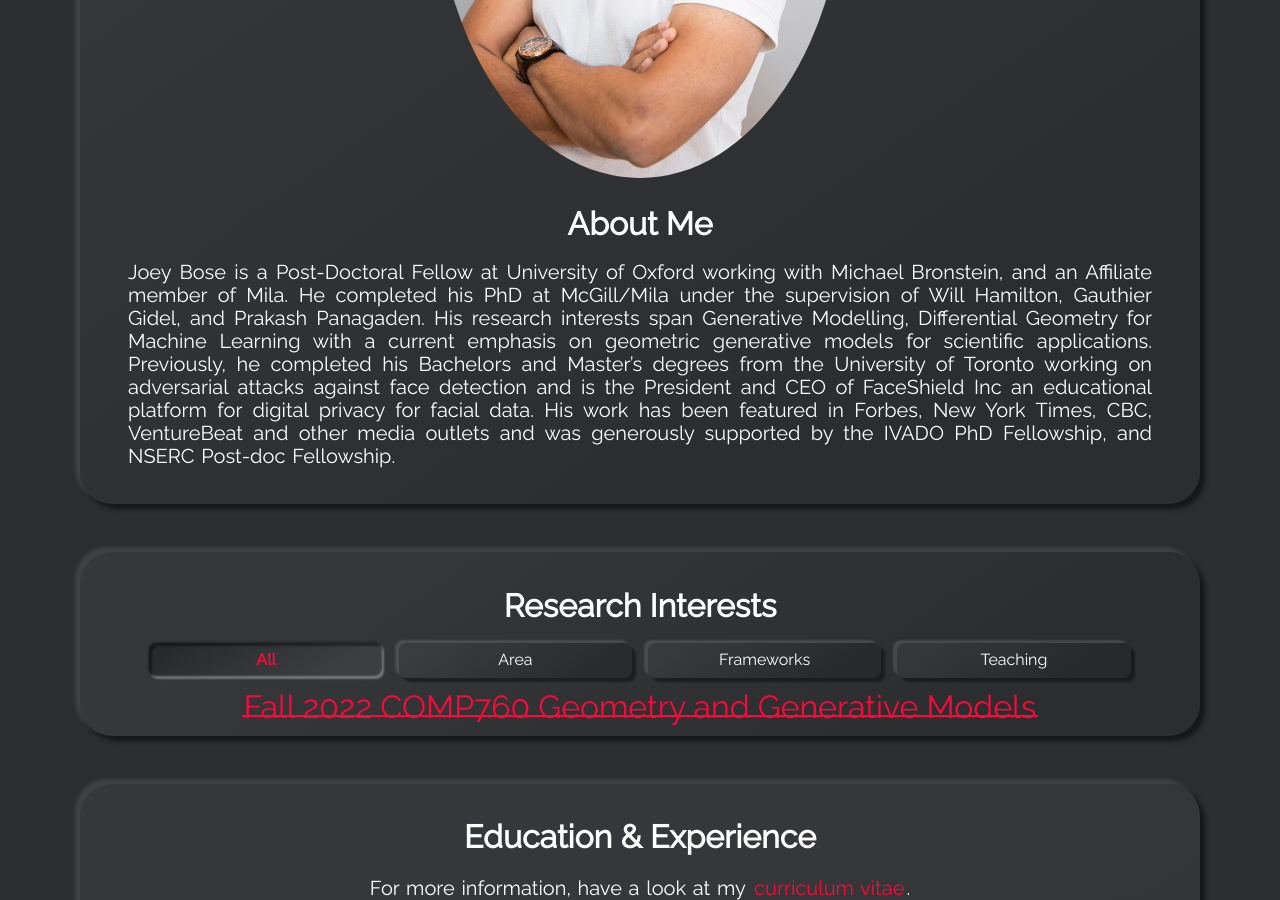
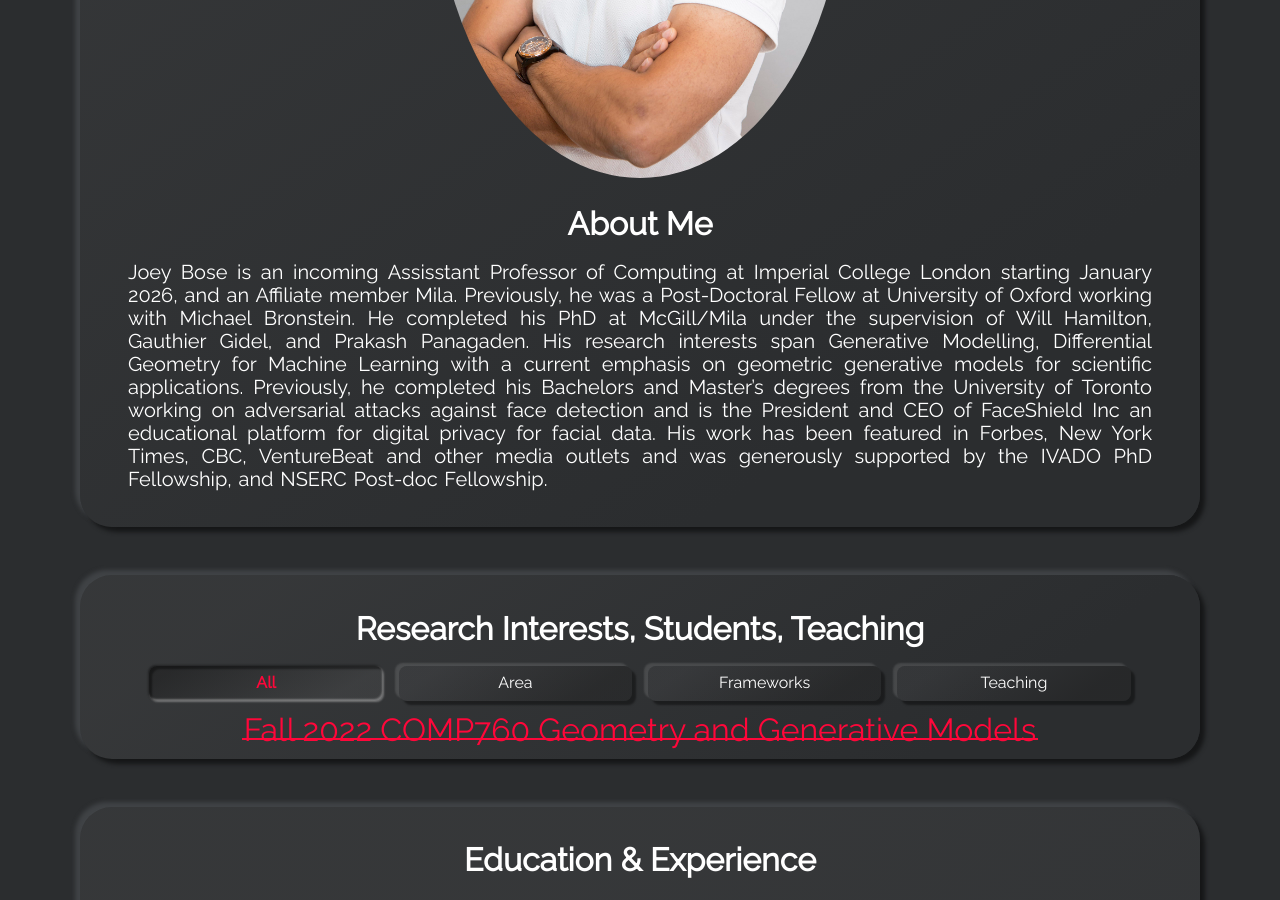
Before and after one commit to joeybose/joeybose.github.io, a Jekyll site: the page built from index.html, in a window 1280 px wide and 900 px high, scrolled down 1520 px. Built offline with Jekyll 4.4.1, drawn with Linux system fonts in a browser that asks for light colours; some of the changed text lies outside the part shown.

Commit message:
updated to prof

```diff
--- a/_config.yml
+++ b/_config.yml
@@ -14,7 +14,7 @@ baseurl: ""
 username: Joey Bose
 # typing_text: This will be typed before 'scroll down for more'.
 # > set this to your job title, e.g. Fullstack Developer
-typing_text: Post-Doc at University of Oxford
+typing_text: Incoming Assisstant Professor at Imperial College London
 # email: Your E-Mail address for the email button.
 email: joey.bose@mail.mcgill.ca
 # For every social button you want to display, set your username or userid
@@ -46,7 +46,7 @@ show_aboutme_card: true
 # about_me_title: The will be displayed as the title in the About Me section
 about_me_title: About Me
 # about_me_description: This will be displayed under the title.
-about_me_description: Joey Bose is a Post-Doctoral Fellow at University of Oxford working with Michael Bronstein, and an Affiliate member of Mila. He completed his PhD at McGill/Mila under the supervision of Will Hamilton, Gauthier Gidel, and Prakash Panagaden. His research interests span Generative Modelling, Differential Geometry for Machine Learning with a current emphasis on geometric generative models for scientific applications. Previously, he completed his Bachelors and Master’s degrees from the University of Toronto working on adversarial attacks against face detection and is the President and CEO of FaceShield Inc an educational platform for digital privacy for facial data. His work has been featured in Forbes, New York Times, CBC, VentureBeat and other media outlets and was generously supported by the IVADO PhD Fellowship, and NSERC Post-doc Fellowship.
+about_me_description: Joey Bose is an incoming Assisstant Professor of Computing at Imperial College London starting January 2026, and an Affiliate member Mila. Previously, he was a Post-Doctoral Fellow at University of Oxford working with Michael Bronstein. He completed his PhD at McGill/Mila under the supervision of Will Hamilton, Gauthier Gidel, and Prakash Panagaden. His research interests span Generative Modelling, Differential Geometry for Machine Learning with a current emphasis on geometric generative models for scientific applications. Previously, he completed his Bachelors and Master’s degrees from the University of Toronto working on adversarial attacks against face detection and is the President and CEO of FaceShield Inc an educational platform for digital privacy for facial data. His work has been featured in Forbes, New York Times, CBC, VentureBeat and other media outlets and was generously supported by the IVADO PhD Fellowship, and NSERC Post-doc Fellowship.
 
 # SKILLS SECTION
 # show_skills_card:
@@ -54,7 +54,7 @@ about_me_description: Joey Bose is a Post-Doctoral Fellow at University of Oxfor
 # > setting this to false, will omit the Skills section
 show_skills_card: true
 # about_me_title: The will be displayed as the title in the Skills section
-skills_title: Research Interests
+skills_title: Research Interests, Students, Teaching
 
 # TIMELINE SECTION
 # show_timeline_card:
```
